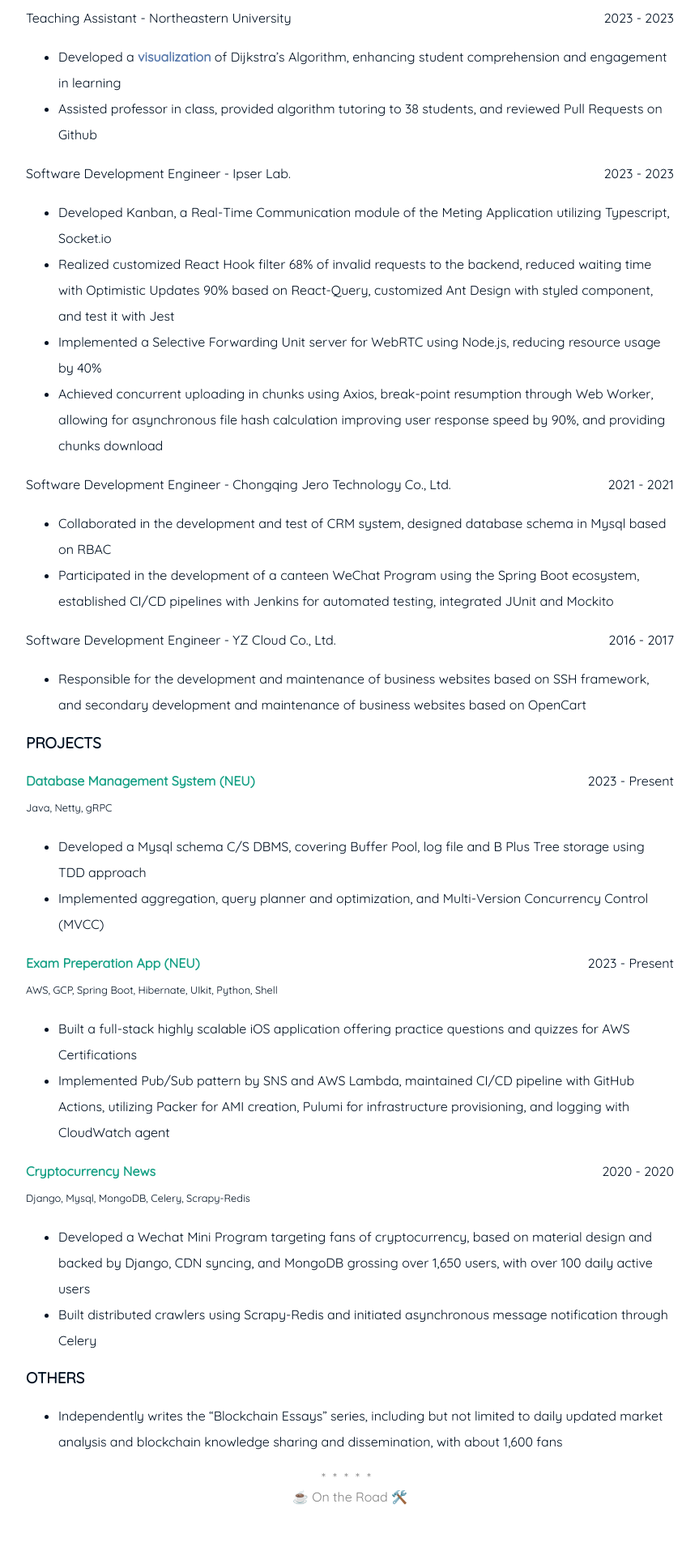
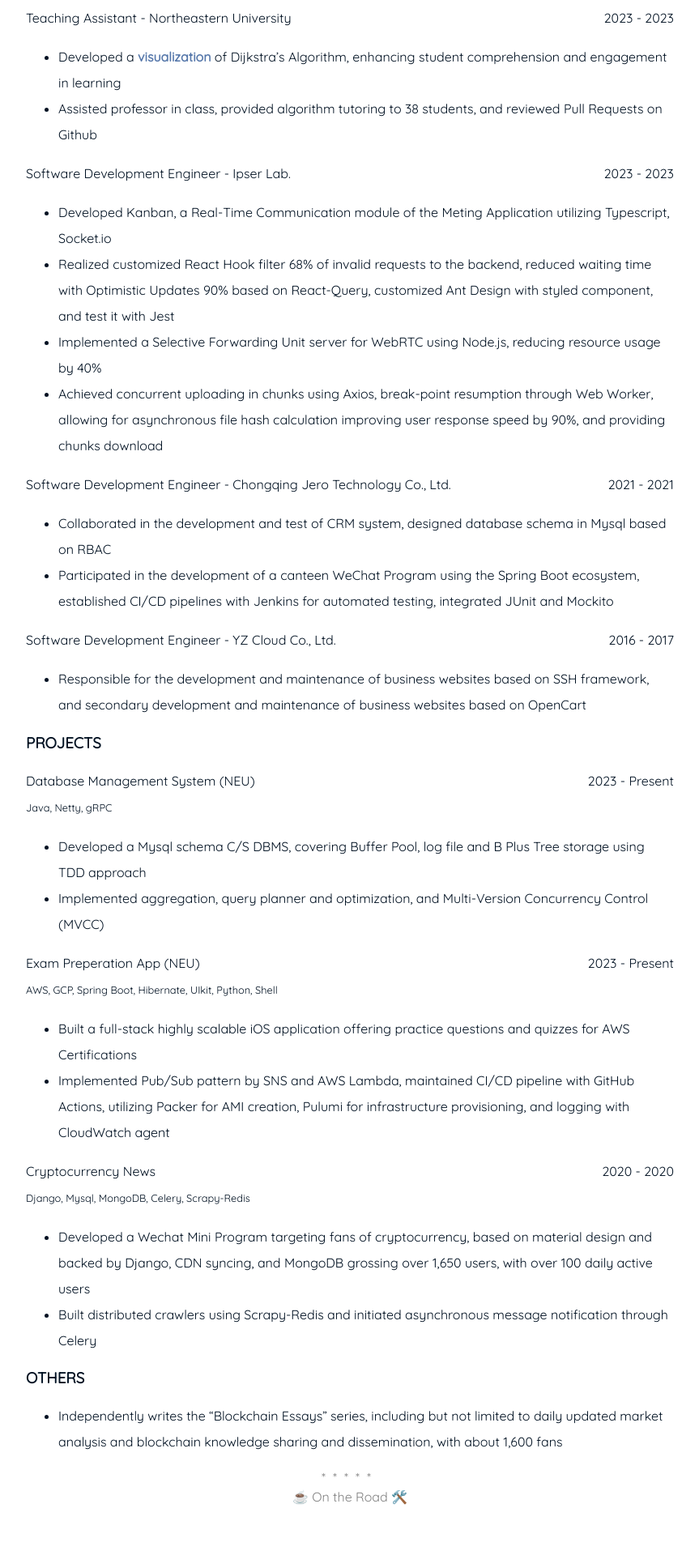
Before and after one commit to user1684/user1684.github.io, a Jekyll site: the page built from resume.md, in a window 1280 px wide. Shown: the part 1050-2970 px from the top of the page at 81% size, without its empty margins (208-1071 px from the left). Built offline with Jekyll 4.4.1, drawn with Linux system fonts in a browser that asks for light colours.

Commit message:
style: remove bold

```diff
--- a/resume.md
+++ b/resume.md
@@ -47,17 +47,17 @@ Software Development Engineer - YZ Cloud Co., Ltd. <span style="float: right; ">
 * Responsible for the development and maintenance of business websites based on SSH framework, and secondary development and maintenance of business websites based on OpenCart
 
 ### PROJECTS
-**Database Management System (NEU)** <span style="float: right; ">2023 - Present</span><br>
+Database Management System (NEU) <span style="float: right; ">2023 - Present</span><br>
 <small> Java, Netty, gRPC </small>
 * Developed a Mysql schema C/S DBMS, covering Buffer Pool, log file and B Plus Tree storage using TDD approach
 * Implemented aggregation, query planner and optimization, and Multi-Version Concurrency Control (MVCC)
 
-**Exam Preperation App (NEU)** <span style="float: right; ">2023 - Present</span><br>
+Exam Preperation App (NEU) <span style="float: right; ">2023 - Present</span><br>
 <small> AWS, GCP, Spring Boot, Hibernate, UIkit, Python, Shell </small>
 * Built a full-stack highly scalable iOS application offering practice questions and quizzes for AWS Certifications
 * Implemented Pub/Sub pattern by SNS and AWS Lambda, maintained CI/CD pipeline with GitHub Actions, utilizing Packer for AMI creation, Pulumi for infrastructure provisioning, and logging with CloudWatch agent
 
-**Cryptocurrency News** <span style="float: right; ">2020 - 2020</span><br>
+Cryptocurrency News <span style="float: right; ">2020 - 2020</span><br>
 <small> Django, Mysql, MongoDB, Celery, Scrapy-Redis </small>
 * Developed a Wechat Mini Program targeting fans of cryptocurrency, based on material design and backed by Django, CDN syncing, and MongoDB grossing over 1,650 users, with over 100 daily active users
 * Built distributed crawlers using Scrapy-Redis and initiated asynchronous message notification through Celery
```
